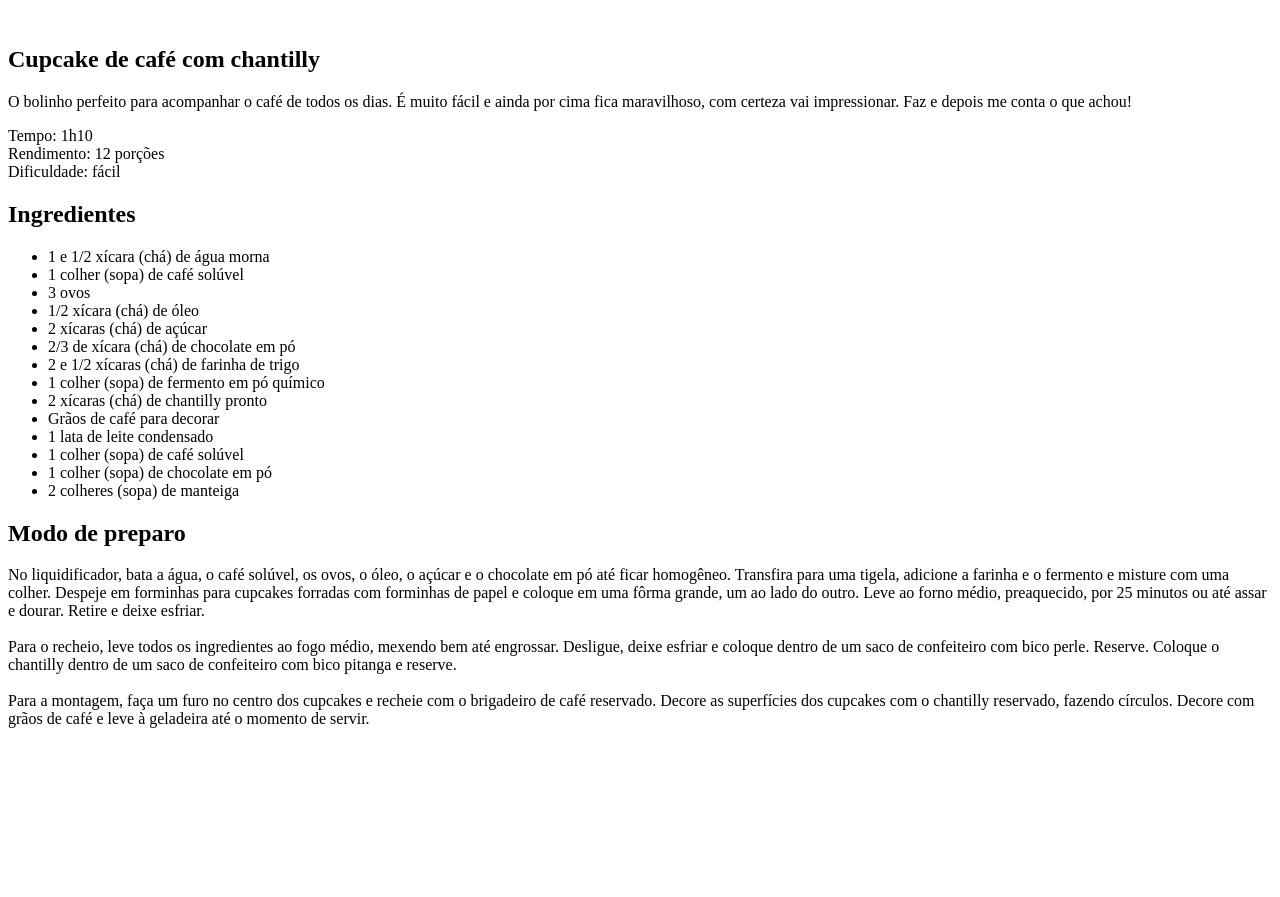
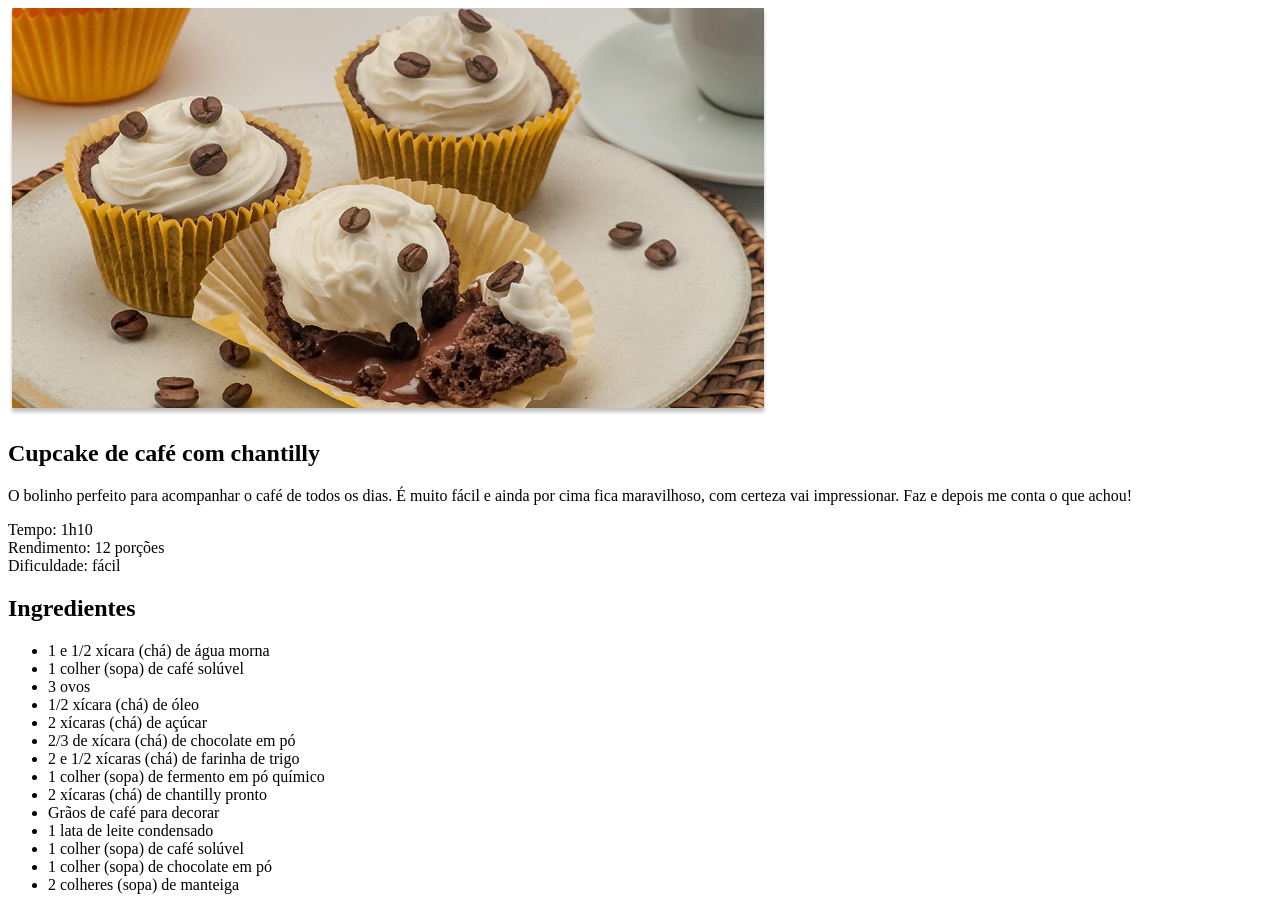
Before and after one commit to fabriciogmaraes/recipe-page-project, a plain HTML site: page index.html in a window 1280 px wide. Shown: the top 897 px of the page. Before the commit the page ends 800 px from the top, so only its background shows below. Drawn offline with Linux system fonts and the light colour scheme.

Commit message:
Made changes to my project.
Created assets folder and downloaded images needed for the project. Inserted the first image in the HTML.

```diff
--- a/index.html
+++ b/index.html
@@ -8,7 +8,7 @@
 </head>
 <body>
     <div id="page">
-        <img src="" alt="">
+        <img src="./assets/main-image.jpg" alt="">
         <main>
             <section id="about">
                 <h1>Cupcake de café com chantilly</h1>
```
Also changed, not shown: assets/bg-image.jpg (added), assets/main-image.jpg (added), assets/style.css (added), 2 other files.
